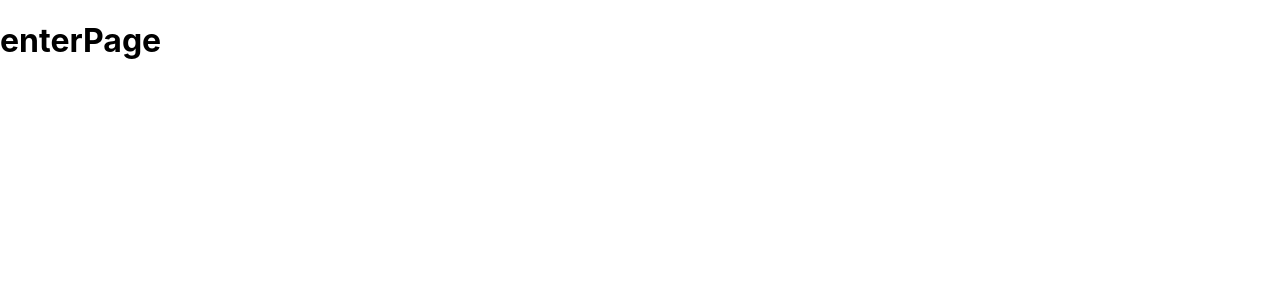
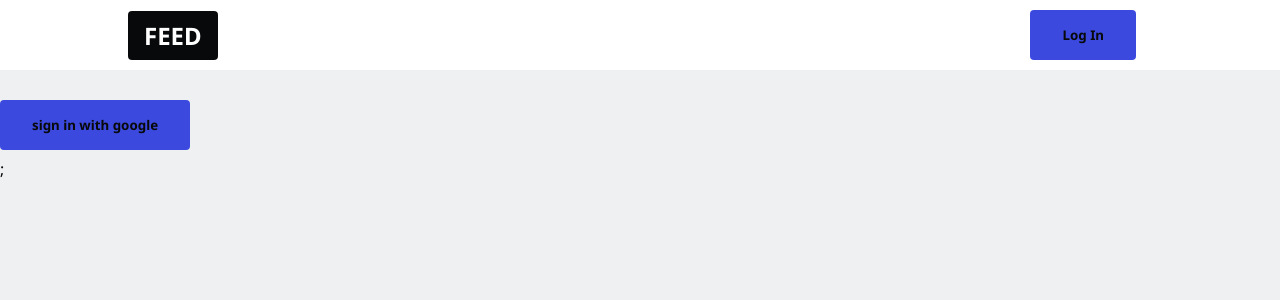
Before and after one commit to IsaacFidler/Recipe-app, a Next.js app: page /enter in a window 1280 px wide. Shown: the top 300 px of the page. Built offline with nearby package versions, Linux system fonts and the light colour scheme.

Commit message:
feat: google auth provider

```diff
--- /dev/null
+++ b/components/Navbar.tsx
@@ -0,0 +1,46 @@
+import React from "react";
+import Link from "next/link";
+import styles from "../styles/Navbar.module.scss";
+
+type Props = {};
+
+const Navbar = ({}: Props) => {
+  const user = null;
+  const username = null;
+  return (
+    <nav className={styles.navbar}>
+      <ul>
+        <li>
+          <Link href="/">
+            <button className={styles.buttonLogo}>FEED</button>
+          </Link>
+        </li>
+        {/* user is signed in and has a username */}
+        {username && (
+          <>
+            <li className={styles.pushLeft}>
+              <Link href="/admin">
+                <button className={styles.buttonBlue}>Write Recipe</button>
+              </Link>
+            </li>
+            <li>
+              <Link href={`/${username}`}>
+                <img src={user?.photoURL}></img>
+              </Link>
+            </li>
+          </>
+        )}
+        {/* user is not signed or has not created username */}
+        {!username && (
+          <li>
+            <Link href="/enter">
+              <button className={styles.buttonBlue}>Log In</button>
+            </Link>
+          </li>
+        )}
+      </ul>
+    </nav>
+  );
+};
+
+export default Navbar;
--- a/lib/firebase.ts
+++ b/lib/firebase.ts
@@ -1,6 +1,6 @@
 import firebase from "firebase/app";
 import { getFirestore } from "firebase/firestore";
-import { getAuth } from "firebase/auth";
+import { getAuth, GoogleAuthProvider } from "firebase/auth";
 import { getStorage } from "firebase/storage";
 import "firebase/storage";
 
@@ -24,6 +24,8 @@ const firebaseConfig = {
 
 // Initialize Firebase
 export const app = initializeApp(firebaseConfig);
-export const analytics = getAnalytics(app);
+export const auth = getAuth(app);
+export const googleAuthProvider = new GoogleAuthProvider();
+
 export const firestore = getFirestore(app);
 export const storage = getStorage(app);
--- a/package.json
+++ b/package.json
@@ -14,6 +14,7 @@
     "react": "18.0.0",
     "react-dom": "18.0.0",
     "react-firebase-hooks": "^5.0.3",
+    "react-hot-toast": "^2.2.0",
     "react-loading-skeleton": "^3.0.3",
     "sass": "^1.49.11"
   },
--- a/pages/_app.tsx
+++ b/pages/_app.tsx
@@ -1,8 +1,16 @@
 import "../styles/globals.scss";
 import type { AppProps } from "next/app";
+import Navbar from "../components/NavBar";
+import { Toaster } from "react-hot-toast";
 
 function MyApp({ Component, pageProps }: AppProps) {
-  return <Component {...pageProps} />;
+  return (
+    <>
+      <Navbar />
+      <Component {...pageProps} />;
+      <Toaster />
+    </>
+  );
 }
 
 export default MyApp;
--- a/pages/enter.tsx
+++ b/pages/enter.tsx
@@ -1,11 +1,67 @@
 import type { NextPage } from "next";
-
+import { auth, googleAuthProvider } from "../lib/firebase";
+import { getAuth, signInWithPopup, GoogleAuthProvider } from "firebase/auth";
+import styles from "../styles/enter.module.scss";
 const enterPage: NextPage = ({}) => {
+  // 1. user signed out <SignInButton/>
+  // 2. user signed in , but missing username <UsernameForm/>
+  // 3. user signed in, has username <SignOutButton/>
+  const user = null;
+  const username = null;
   return (
     <main>
-      <h1>enterPage</h1>
+      {user ? (
+        !username ? (
+          <UsernameForm />
+        ) : (
+          <SignOutButton />
+        )
+      ) : (
+        <SignInButton />
+      )}
     </main>
   );
 };
 
 export default enterPage;
+
+const SignInButton = () => {
+  const signInWithGoogle = async () => {
+    const auth = getAuth();
+    signInWithPopup(auth, googleAuthProvider)
+      .then((result) => {
+        // This gives you a Google Access Token. You can use it to access the Google API.
+        const credential = GoogleAuthProvider.credentialFromResult(result);
+        if (credential) {
+          const token = credential.accessToken;
+        }
+        // The signed-in user info.
+        const user = result.user;
+        // ...
+      })
+      .catch((error) => {
+        // Handle Errors here.
+        const errorCode = error.code;
+        const errorMessage = error.message;
+        // The email of the user's account used.
+        const email = error.email;
+        // The AuthCredential type that was used.
+        const credential = GoogleAuthProvider.credentialFromError(error);
+        // ...
+      });
+  };
+
+  return (
+    <button className={styles.buttonGoogle} onClick={signInWithGoogle}>
+      sign in with google
+    </button>
+  );
+};
+
+const UsernameForm = () => {
+  return null;
+};
+
+const SignOutButton = () => {
+  return <button onClick={() => auth.signOut()}>Sign Out</button>;
+};
--- a/pages/index.tsx
+++ b/pages/index.tsx
@@ -1,14 +1,16 @@
 import type { NextPage } from "next";
 import Head from "next/head";
 import Image from "next/image";
-import Link from "next/link";
+import toast from "react-hot-toast";
 import Skeleton from "react-loading-skeleton";
 import styles from "../styles/Home.module.scss";
 
 const Home: NextPage = () => {
   return (
     <div className={styles.container}>
+      <button onClick={() => toast.success("hello isaac")}>Toast Me</button>
       <Skeleton count={5} style={{ width: 50 }} />
+      <h1>home</h1>
     </div>
   );
 };
--- /dev/null
+++ b/styles/Navbar.module.scss
@@ -0,0 +1,41 @@
+@import "variables";
+
+.navbar {
+  height: 70px;
+  width: 100%;
+  background: white;
+  color: $color-text;
+  position: fixed;
+  top: 0;
+  padding: 0 10vw;
+  font-weight: bold;
+  border-bottom: 1px solid var(--color-gray);
+  z-index: 99;
+}
+.navbar ul {
+  list-style-type: none;
+  margin: 0;
+  padding: 0;
+  display: flex;
+  align-items: center;
+  justify-content: space-between;
+  height: 100%;
+}
+
+.navbar img {
+  border-radius: 50%;
+  width: 50px;
+  height: 50px;
+  cursor: pointer;
+}
+
+.navbar li {
+  border-radius: 50%;
+}
+.buttonLogo {
+  background-color: $color-text;
+  color: white;
+  text-transform: uppercase;
+  font-size: 1.5rem;
+  padding: 0.5rem 1rem;
+}
--- /dev/null
+++ b/styles/enter.module.scss
@@ -0,0 +1,6 @@
+@import "variables";
+
+.googleButton {
+  background-color: white;
+  color: $color-text;
+}
--- a/styles/globals.scss
+++ b/styles/globals.scss
@@ -1,9 +1,13 @@
+@import url("https://fonts.googleapis.com/css2?family=Noto+Sans:ital,wght@0,400;0,700;1,400&display=swap");
+@import "variables";
 html,
 body {
   padding: 0;
   margin: 0;
-  font-family: -apple-system, BlinkMacSystemFont, Segoe UI, Roboto, Oxygen,
-    Ubuntu, Cantarell, Fira Sans, Droid Sans, Helvetica Neue, sans-serif;
+  font-family: "Noto Sans", sans-serif;
+  background-color: $color-bg;
+  color: $color-text;
+  margin-top: 50px;
 }
 
 a {
@@ -14,3 +18,42 @@ a {
 * {
   box-sizing: border-box;
 }
+
+button {
+  background-color: $color-blue;
+  border: none;
+  color: $color-text;
+  padding: 1rem 2rem;
+  display: flex;
+  align-items: center;
+  text-align: center;
+  justify-content: center;
+  text-decoration: none;
+  font-family: "Noto Sans", sans-serif;
+  font-weight: bold;
+  border-radius: 0.25rem;
+  cursor: pointer;
+  margin: 0.5rem 1rem 0.5rem 0;
+}
+
+@media only screen and (max-width: 768px) {
+  button {
+    padding: 0.5rem 1rem;
+    font-size: 0.8rem;
+  }
+}
+
+button:hover {
+  filter: brightness(90%);
+}
+
+button:disabled,
+button[disabled] {
+  filter: brightness(80%);
+  cursor: not-allowed;
+}
+
+.buttonBlue {
+  background-color: $color-blue;
+  color: white;
+}
--- /dev/null
+++ b/styles/variables.scss
@@ -0,0 +1,9 @@
+$color-gray: #b5bdc4;
+$color-text: #08090a;
+$color-bg: #08090a;
+$color-text: #08090a;
+$color-bg: #eef0f1;
+$color-text: #08090a;
+$color-blue: #3b49df;
+$color-red: #df3b3b;
+$color-green: #3bdf72;
```
Also changed, not shown: public/dupesLogo 2.png (added), 1 other file (tests, documents, lock files or other folders).
